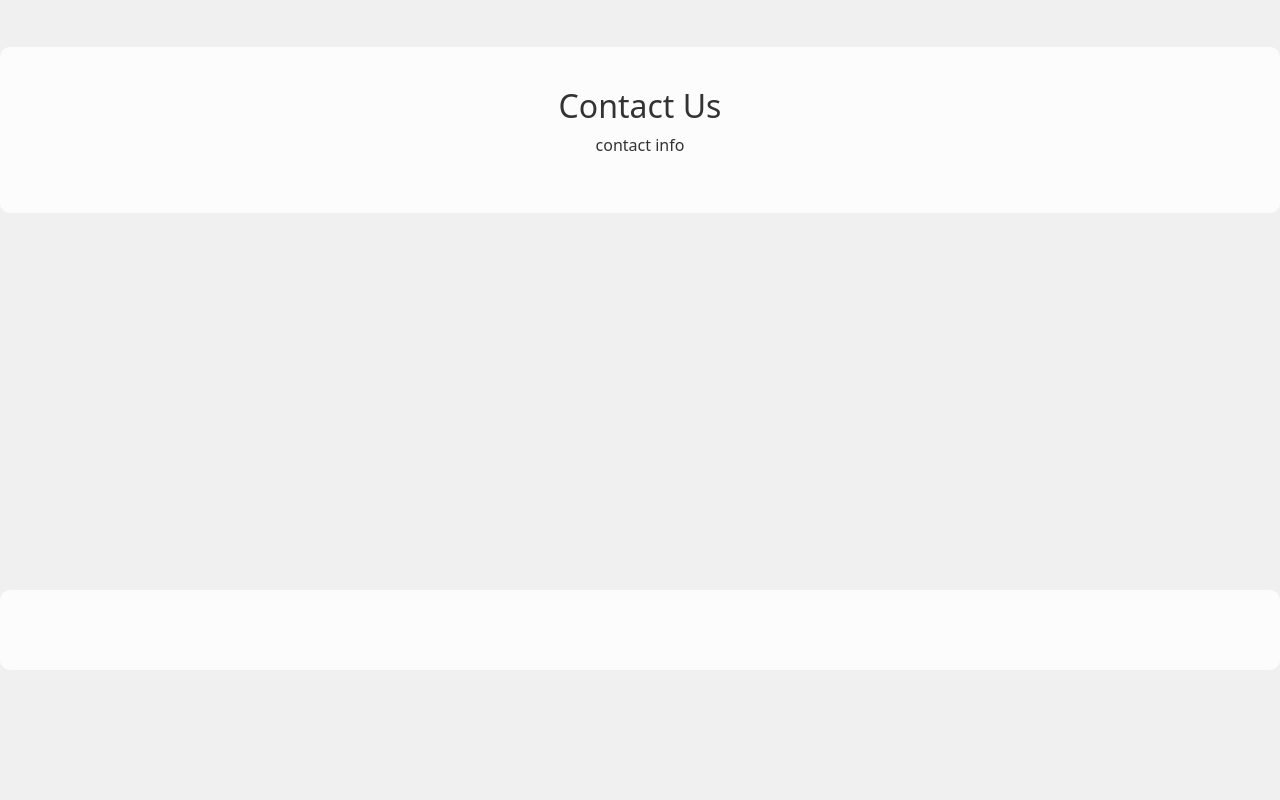
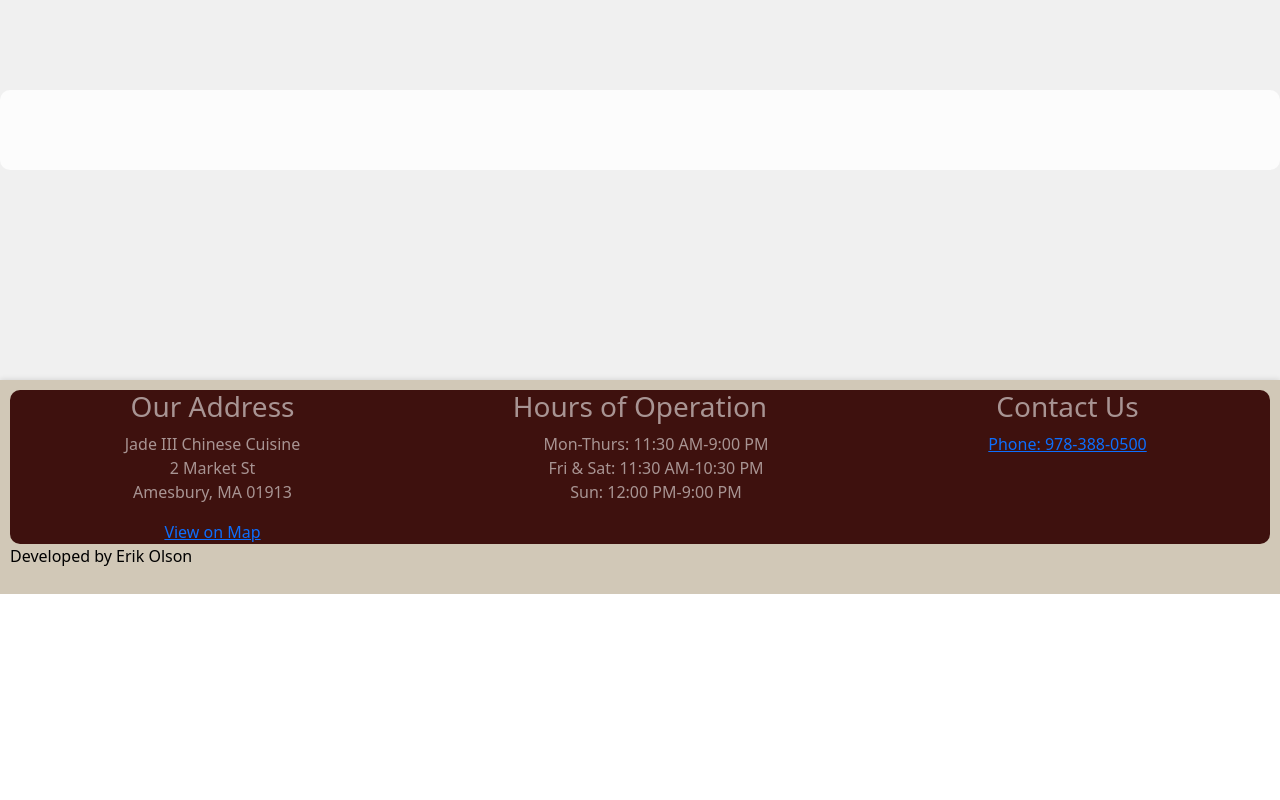
Before and after one commit to ErikAmerico/Jade3, a React (Vite) app: page / in a window 1280 px wide. Shown: the part 1620-2420 px from the top of the page. After the commit the page ends 2214 px from the top, so only its background shows below. Built offline with nearby package versions, Linux system fonts and the light colour scheme.

Commit message:
facebook logo ONLY appears on smaller screens in nav

```diff
--- a/src/components/Home/Home.jsx
+++ b/src/components/Home/Home.jsx
@@ -25,14 +25,6 @@ export default function Home() {
 
         <Parallax className="parallax-section" y={[20, -20]} tagouter="figure">
           <div className="parallax-content container-fluid">
-            <h2>Contact Us</h2>
-            {/* <ContactForm /> */}
-            <p>contact info</p>
-          </div>
-        </Parallax>
-
-        <Parallax className="parallax-section" y={[20, -20]} tagouter="figure">
-          <div className="parallax-content container-fluid">
           <div className="elfsight-app-72653ebf-0af8-4da1-bc2e-f0bbdb08275a" id='reviews'></div>
           </div>
         </Parallax>
--- a/src/components/NavFolder/Nav.css
+++ b/src/components/NavFolder/Nav.css
@@ -79,6 +79,10 @@
 }
 
 #facebook-columnNav {
+  display: none;
+}
+
+#facebook-columnNav {
   width: 30%;
   height: 30%;
 }
@@ -104,7 +108,9 @@
     border-radius: 10px;
     box-shadow: 1px 4px 5px 3px rgba(0, 0, 0, 0.5);
     z-index: 97;
-
+  }
+  #facebook-columnNav {
+    display: flex;
   }
 }
 
```
